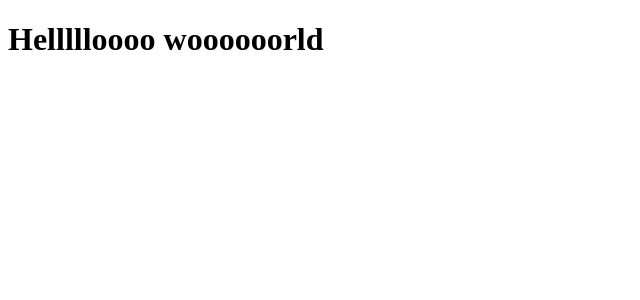
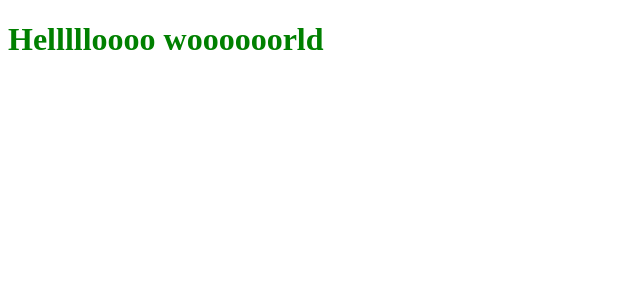
Before and after one commit to mtpYa/planning-pocker, a React app: page / in a window 1280 px wide. Shown: the top 300 px of the page, without its empty margins (0-640 px from the left). Built offline with nearby package versions, Linux system fonts and the light colour scheme.

Commit message:
added sass-loader

```diff
--- a/src/components/App.js
+++ b/src/components/App.js
@@ -8,7 +8,7 @@ class App extends React.Component {
   render() {
     return (
       <div>
-        <h1> Hellllloooo woooooorld </h1>
+        <h1 className="test-style"> Hellllloooo woooooorld </h1>
       </div>
     );
   }
--- a/src/index.js
+++ b/src/index.js
@@ -1,6 +1,7 @@
 import React from 'react';
 import ReactDOM from 'react-dom';
 import App from './components/App';
+import style from './scss/main.scss'
 
 ReactDOM.render(
   <App />,
--- /dev/null
+++ b/src/scss/main.scss
@@ -0,0 +1,5 @@
+#root {
+    h1 {
+        color: green;
+    }
+}
--- a/webpack.config.js
+++ b/webpack.config.js
@@ -7,8 +7,9 @@ module.exports = {
     filename: "bundle.js"
   },
   module: {
-  loaders: [
-    { test: /\.js$/, exclude: /node_modules/, loader: "babel-loader" }
-  ]
-}
+    loaders: [
+      { test: /\.js$/, exclude: /node_modules/, loader: "babel-loader" },
+      { test: /\.scss$/, loaders: ["style-loader", "css-loader", "sass-loader"] }
+    ]
+  }
 };
```
Also changed, not shown: package.json (+7 -3 lines).
